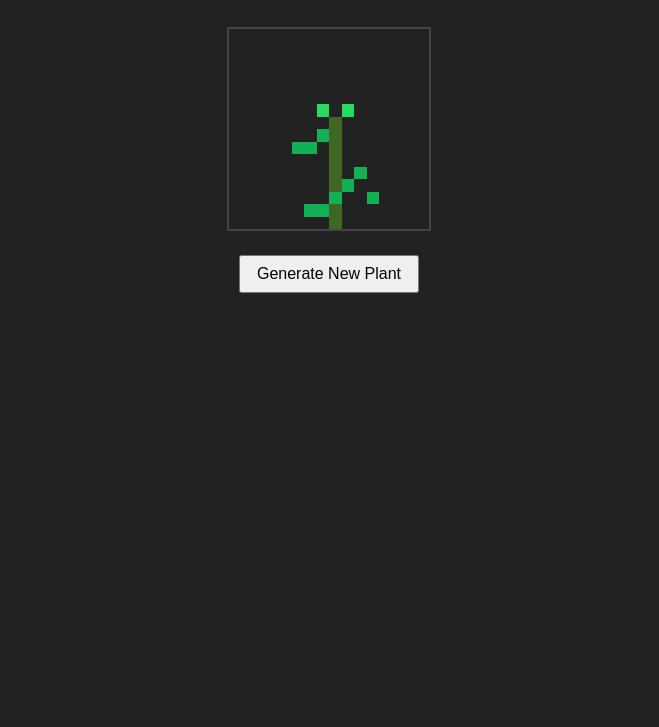
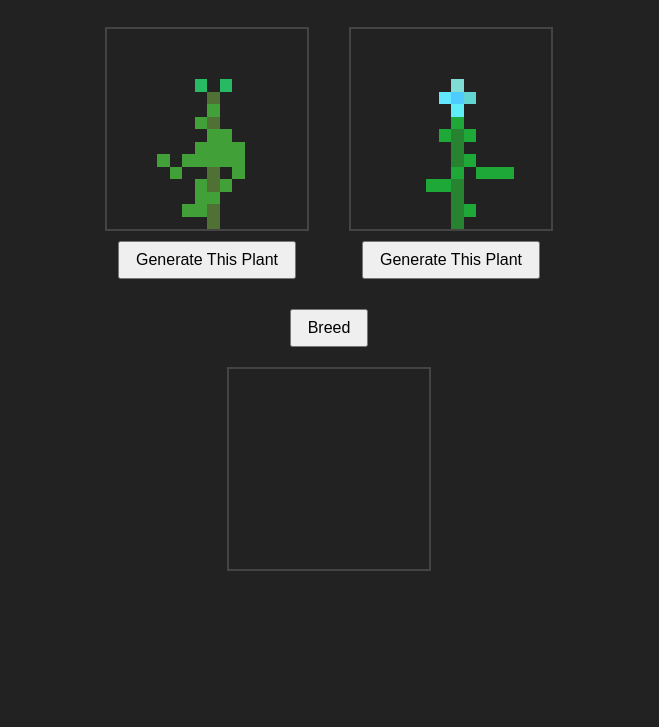
Before and after one commit to 3damp/js-experiments, a plain HTML site: page pixel-plant-gen/index.html in a window 1280 px wide. Shown: the part 73-800 px from the top of the page, without its empty margins (311-970 px from the left). Drawn offline with Linux system fonts and the light colour scheme.

Commit message:
update pixel plant gen

```diff
--- a/pixel-plant-gen/index.html
+++ b/pixel-plant-gen/index.html
@@ -1,19 +1,95 @@
 <!DOCTYPE html>
 <html lang="en">
+
 <head>
     <meta charset="UTF-8">
     <title>Procedural Pixel Plant Generator</title>
     <style>
-        body { background: #222; color: #eee; font-family: sans-serif; text-align: center; }
-        canvas { image-rendering: pixelated; border: 2px solid #444; margin-top: 20px; width: 200px;}
-        button { margin-top: 20px; padding: 8px 16px; font-size: 16px; }
+        body {
+            background: #222;
+            color: #eee;
+            font-family: sans-serif;
+            text-align: center;
+        }
+
+        .plant-row {
+            display: flex;
+            justify-content: center;
+            gap: 40px;
+        }
+
+        .plant-col {
+            display: flex;
+            flex-direction: column;
+            align-items: center;
+        }
+
+        .plant-row-single {
+            display: flex;
+            justify-content: center;
+            margin-top: 20px;
+        }
+
+        canvas {
+            image-rendering: pixelated;
+            border: 2px solid #444;
+            margin-top: 20px;
+            width: 200px;
+        }
+
+        button {
+            margin-top: 10px;
+            padding: 8px 16px;
+            font-size: 16px;
+        }
     </style>
 </head>
+
 <body>
-    <h1>Procedural 16x16 Pixel Plant Generator</h1>
-    <canvas id="plantCanvas" width="16" height="16"></canvas>
+    <h1>Procedural Pixel Plant Generator</h1>
+    <div class="plant-row">
+        <div class="plant-col">
+            <canvas id="plantCanvas1" width="16" height="16"></canvas>
+            <button onclick="generatePlantFor('plantCanvas1')">Generate This Plant</button>
+        </div>
+        <div class="plant-col">
+            <canvas id="plantCanvas2" width="16" height="16"></canvas>
+            <button onclick="generatePlantFor('plantCanvas2')">Generate This Plant</button>
+        </div>
+    </div>
+    <div class="plant-row-single">
+        <div class="plant-col">
+            <button onclick="breed('plantCanvas1','plantCanvas2')">Breed</button>
+            <canvas id="plantCanvas3" width="16" height="16"></canvas>
+        </div>
+    </div>
     <br>
-    <button onclick="generatePlant()">Generate New Plant</button>
     <script src="./pixelPlantGen.js"></script>
+    <script>
+
+        const genes = {}
+
+        // Helper to generate a new plant for a specific canvas
+        function generatePlantFor(canvasId) {
+            genes[canvasId] = randomGenes();
+            generatePlant(genes[canvasId], canvasId);
+        }
+
+
+        function breed(id1, id2) {
+            const newGenes = breedGenes(genes[id1], genes[id2]);
+            console.log(`New Genes:`, newGenes.flowerColor);
+            console.log(`New Genes:`, newGenes.flowerColor);
+
+            generatePlant(newGenes, 'plantCanvas3');
+        }
+
+        // Initial plants on page load
+        window.onload = () => {
+            generatePlantFor('plantCanvas1');
+            generatePlantFor('plantCanvas2');
+        }
+    </script>
 </body>
+
 </html>
--- a/pixel-plant-gen/pixelPlantGen.js
+++ b/pixel-plant-gen/pixelPlantGen.js
@@ -2,46 +2,86 @@ function randomInt(a, b) {
     return Math.floor(Math.random() * (b - a + 1)) + a;
 }
 
+function clamp(val, min, max) {
+    return Math.max(min, Math.min(max, val));
+}
+
 function randomColor(base, variance) {
     // base: [r,g,b], variance: int
-    return `rgb(${Math.max(0, Math.min(255, base[0] + randomInt(-variance, variance)))
-        },${Math.max(0, Math.min(255, base[1] + randomInt(-variance, variance)))
-        },${Math.max(0, Math.min(255, base[2] + randomInt(-variance, variance)))
-        })`;
+    return `rgb(${clamp(base[0] + randomInt(-variance, variance), 0, 255)},${clamp(base[1] + randomInt(-variance, variance), 0, 255)},${clamp(base[2] + randomInt(-variance, variance), 0, 255)})`;
 }
 
-function generatePlant() {
-    const canvas = document.getElementById('plantCanvas');
+// Interpolate between two colors
+function interpolateColorArray(color1, color2, factor) {
+    return color1.map((c, i) => Math.round(c + (color2[i] - c) * factor));
+}
+
+// Gene structure: deterministic plant "DNA"
+function randomGenes() {
+    // Improved random flower color: pick a base and add variance
+    const flowerBaseColors = [
+        [220, 60, 120],   // pink
+        [255, 200, 40],   // yellow
+        [255, 255, 255],  // white
+        [180, 80, 255],   // purple
+        [255, 80, 80],    // red
+        [80, 200, 255],   // blue
+    ];
+    const baseFlower = flowerBaseColors[randomInt(0, flowerBaseColors.length - 1)];
+    const flowerVariance = randomInt(20, 60);
+    const flowerColor = [
+        clamp(baseFlower[0] + randomInt(-flowerVariance, flowerVariance), 0, 255),
+        clamp(baseFlower[1] + randomInt(-flowerVariance, flowerVariance), 0, 255),
+        clamp(baseFlower[2] + randomInt(-flowerVariance, flowerVariance), 0, 255)
+    ];
+
+    return {
+        stemLen: randomInt(7, 11),
+        stemColor: [randomInt(40, 80), randomInt(100, 140), randomInt(30, 60)],
+        stemWalkChance: Math.random() * 0.5,
+        leafColor: [randomInt(20, 80), randomInt(140, 220), randomInt(40, 100)],
+        leafStart: randomInt(1, 3),
+        leafSpacing: randomInt(1, 3),
+        leafLenMin: randomInt(1, 2),
+        leafLenMax: randomInt(3, 5),
+        leafDirChance: Math.random(),
+        flowerChance: Math.random(),
+        flowerColor: flowerColor,
+        flowerVariance: flowerVariance,
+        topLeafColor: [randomInt(20, 80), randomInt(180, 240), randomInt(60, 120)],
+        topLeafVariance: randomInt(20, 40)
+    };
+}
+
+function generatePlant(genes = randomGenes(), canvasId) {
+    const canvas = document.getElementById(canvasId);
     const ctx = canvas.getContext('2d');
-    ctx.clearRect(0, 0, 16, 16);
-
-    // Background transparent
     ctx.clearRect(0, 0, 16, 16);
 
     // Stem
     let stemX = 8;
     let stemY = 15;
-    let stemLen = randomInt(7, 11);
-    let stemColor = randomColor([60, 120, 40], 20);
+    let stemLen = genes.stemLen;
+    let stemColor = `rgb(${genes.stemColor[0]},${genes.stemColor[1]},${genes.stemColor[2]})`;
 
     for (let i = 0; i < stemLen; i++) {
         ctx.fillStyle = stemColor;
         ctx.fillRect(stemX, stemY - i, 1, 1);
 
-        // Slight random walk for stem
-        if (Math.random() < 0.3) {
+        // Gene-based random walk for stem
+        if (Math.random() < genes.stemWalkChance) {
             stemX += randomInt(-1, 1);
-            stemX = Math.max(4, Math.min(11, stemX));
+            stemX = clamp(stemX, 4, 11);
         }
     }
 
     // Leaves
-    let leafColor = randomColor([40, 180, 60], 30);
-    for (let i = 2; i < stemLen - 1; i += randomInt(1, 3)) {
+    let leafColor = `rgb(${genes.leafColor[0]},${genes.leafColor[1]},${genes.leafColor[2]})`;
+    for (let i = genes.leafStart; i < stemLen - 1; i += genes.leafSpacing) {
         let y = stemY - i;
         let x = stemX + randomInt(-1, 1);
-        let dir = Math.random() < 0.5 ? -1 : 1;
-        let leafLen = randomInt(2, 4);
+        let dir = Math.random() < genes.leafDirChance ? -1 : 1;
+        let leafLen = randomInt(genes.leafLenMin, genes.leafLenMax);
         for (let l = 0; l < leafLen; l++) {
             ctx.fillStyle = leafColor;
             ctx.fillRect(x + dir * l, y + randomInt(-1, 1), 1, 1);
@@ -49,26 +89,23 @@ function generatePlant() {
     }
 
     // Flower or top leaves
-    if (Math.random() < 0.6) {
+    if (Math.random() < genes.flowerChance) {
         // Flower
-        let flowerColors = [
-            [220, 60, 120], [255, 200, 40], [255, 255, 255], [180, 80, 255]
-        ];
-        let fcol = flowerColors[randomInt(0, flowerColors.length - 1)];
-        ctx.fillStyle = randomColor(fcol, 30);
+        let fcol = genes.flowerColor;
+        ctx.fillStyle = randomColor(fcol, genes.flowerVariance);
         ctx.fillRect(stemX, stemY - stemLen, 1, 1);
         // Petals
         for (let dx = -1; dx <= 1; dx++) {
             for (let dy = -1; dy <= 1; dy++) {
                 if (Math.abs(dx) + Math.abs(dy) === 1) {
-                    ctx.fillStyle = randomColor(fcol, 40);
+                    ctx.fillStyle = randomColor(fcol, genes.flowerVariance + 10);
                     ctx.fillRect(stemX + dx, stemY - stemLen + dy, 1, 1);
                 }
             }
         }
     } else {
         // Top leaves
-        let topLeafColor = randomColor([40, 200, 80], 30);
+        let topLeafColor = randomColor(genes.topLeafColor, genes.topLeafVariance);
         for (let dx = -1; dx <= 1; dx += 2) {
             ctx.fillStyle = topLeafColor;
             ctx.fillRect(stemX + dx, stemY - stemLen, 1, 1);
@@ -76,5 +113,44 @@ function generatePlant() {
     }
 }
 
+/**
+ * Breed two gene sets together to produce a new set of genes.
+ * Each property is randomly chosen from parentA or parentB, or averaged for numbers.
+ */
+function breedGenes(parentA, parentB) {
+    function pick(a, b) {
+        const rnd = Math.random();
+
+        // For arrays (like colors), pick each channel randomly
+        if (Array.isArray(a) && Array.isArray(b)) {
+            return interpolateColorArray(a, b, rnd);
+        }
+        // For numbers, randomly pick or average (customize as desired)
+        if (typeof a === 'number' && typeof b === 'number') {
+            // 50% chance to pick from either, or average for more blending
+            return Math.random() < 0.5 ? a : b;
+        }
+        // Fallback
+        return Math.random() < 0.5 ? a : b;
+    }
+
+    return {
+        stemLen: pick(parentA.stemLen, parentB.stemLen),
+        stemColor: pick(parentA.stemColor, parentB.stemColor),
+        stemWalkChance: pick(parentA.stemWalkChance, parentB.stemWalkChance),
+        leafColor: pick(parentA.leafColor, parentB.leafColor),
+        leafStart: pick(parentA.leafStart, parentB.leafStart),
+        leafSpacing: pick(parentA.leafSpacing, parentB.leafSpacing),
+        leafLenMin: pick(parentA.leafLenMin, parentB.leafLenMin),
+        leafLenMax: pick(parentA.leafLenMax, parentB.leafLenMax),
+        leafDirChance: pick(parentA.leafDirChance, parentB.leafDirChance),
+        flowerChance: pick(parentA.flowerChance, parentB.flowerChance),
+        flowerColor: pick(parentA.flowerColor, parentB.flowerColor),
+        flowerVariance: pick(parentA.flowerVariance, parentB.flowerVariance),
+        topLeafColor: pick(parentA.topLeafColor, parentB.topLeafColor),
+        topLeafVariance: pick(parentA.topLeafVariance, parentB.topLeafVariance)
+    };
+}
+
 // Initial plant
 generatePlant();
```
